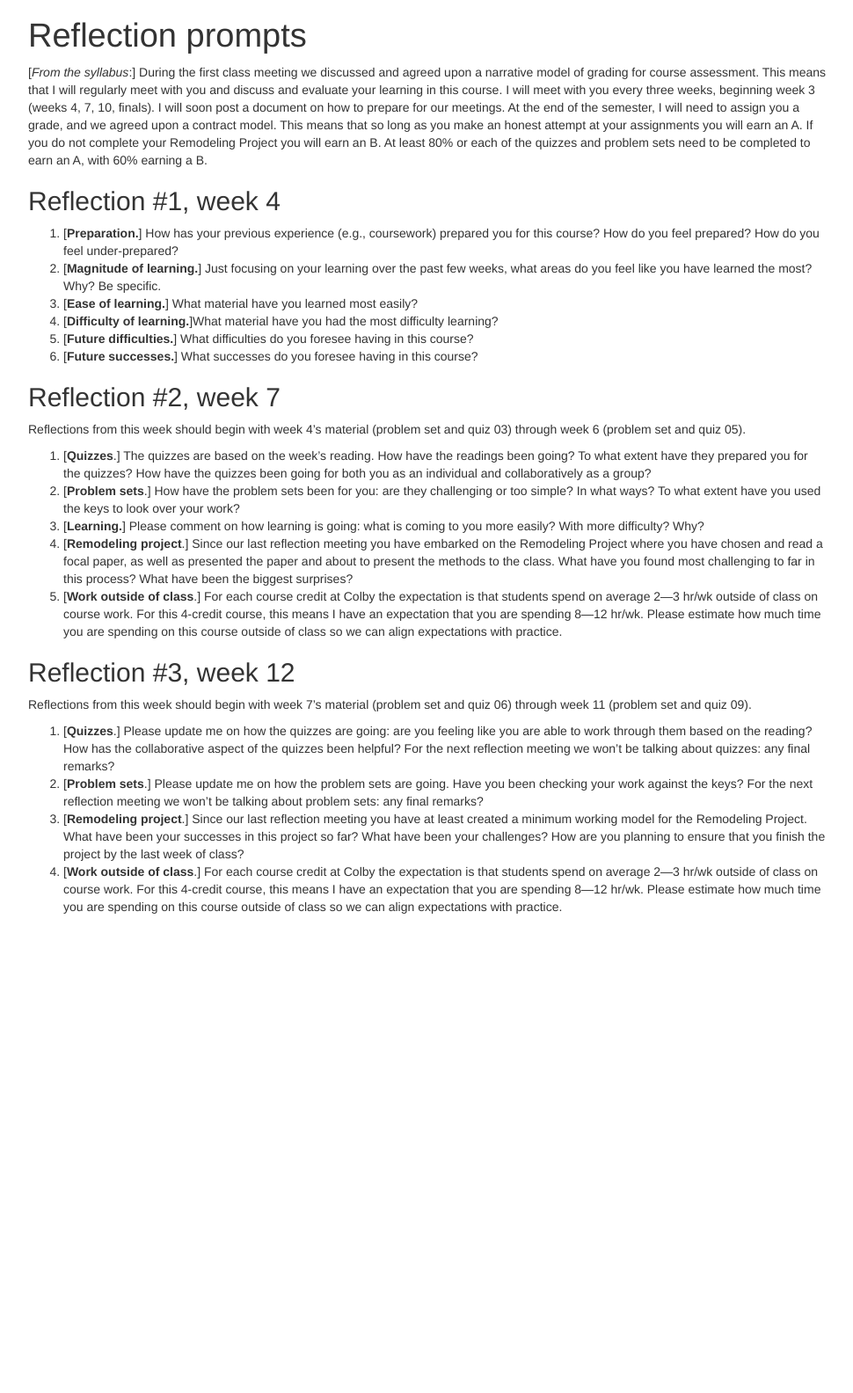
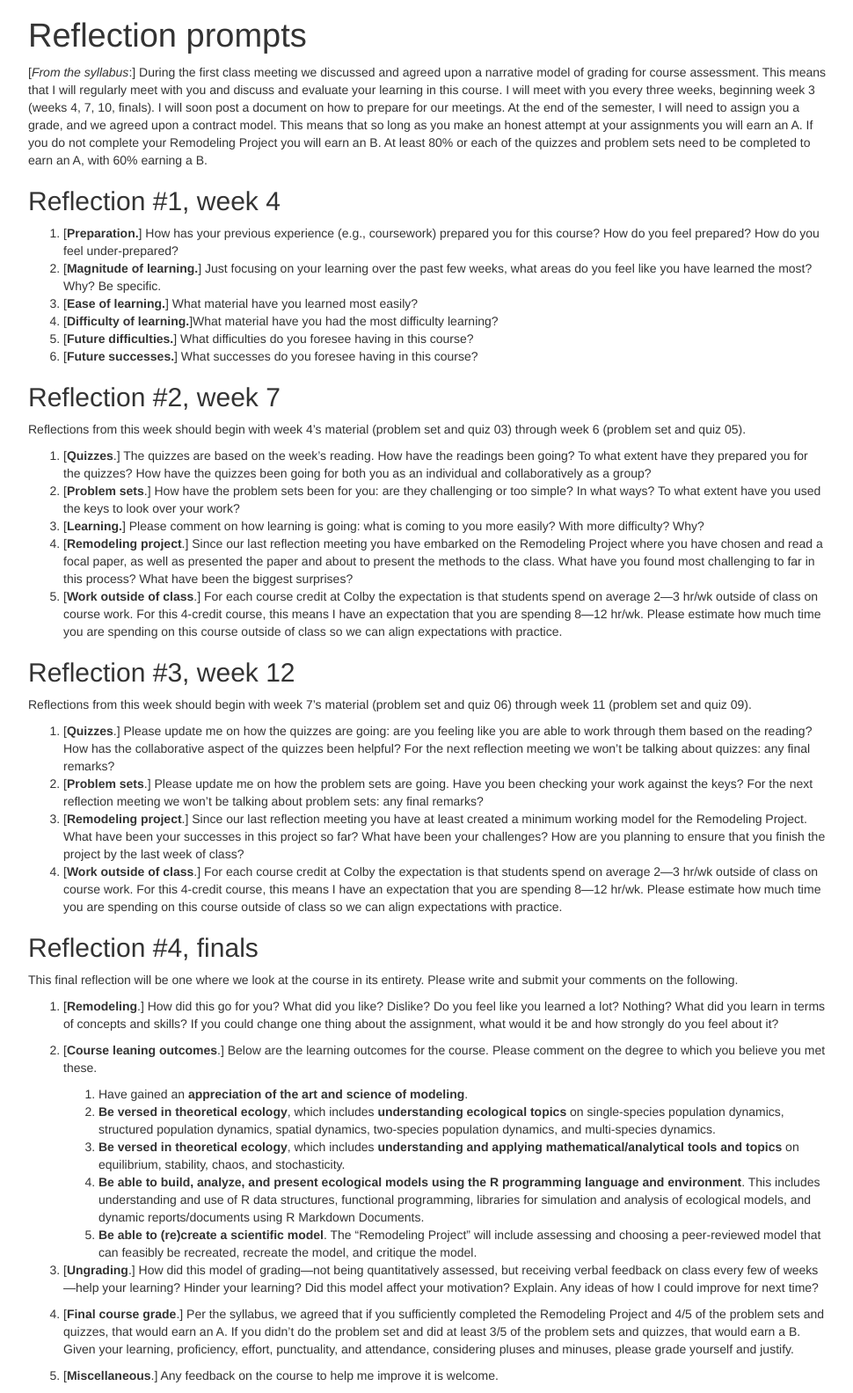
Before and after one commit to ColbyEcology/colbyecology.github.io, a Jekyll site: the page Misc/Reflection.html, which Jekyll copies as it is, in a window 1280 px wide. Shown: the whole page at 88% size, without its empty margins (153-1123 px from the left). Built offline with Jekyll 4.4.1, drawn with Linux system fonts in a browser that asks for light colours; before the commit the page ends 1051 px from its top, so only the background shows below that.

Commit message:
papers for next week

```diff
--- a/Misc/Reflection.html
+++ b/Misc/Reflection.html
@@ -445,25 +445,56 @@ have an expectation that you are spending 8—12 hr/wk. Please estimate
 how much time you are spending on this course outside of class so we can
 align expectations with practice.</li>
 </ol>
-<!---
-
-## Reflection #4, finals
-
-This final reflection will be one where we look at the course in its entirety. Please write and submit your comments on the following.
-
-1. [**Ungrading**.] How did this model of grading—not being quantitatively assessed, but receiving verbal feedback on class (Monday after p-sets are due and immediately after every quiz) every few of weeks—help you learn? Hinder your learning? Did this model affect your motivation? Explain. Any ideas of how I could improve for next time?
-
-2. [**Remodeling**.] How did this go for you? What did you like? Dislike? Do you feel like you learned a lot? Nothing? What did you learn in terms of concepts and skills? If you could change one thing about the assignment, what would it be and how strongly do you feel about it?
-
-3. [**Course leaning outcomes**.] Below are the learning outcomes for the course. Please comment on the degree to which you believe you met these.
-    1. Have gained an **appreciation of the art and science of modeling**.
-    2. **Be versed in theoretical ecology**, which includes **understanding ecological topics** on single-species population dynamics, structured population dynamics, spatial dynamics, two-species population dynamics, and multi-species dynamics.
-    3. **Be versed in theoretical ecology**, which includes **understanding and applying mathematical/analytical tools and topics** on equilibrium, stability, chaos, and stochasticity.
-    4. **Be able to build, analyze, and present ecological models using the R programming language and environment**. This includes understanding and use of R data structures, functional programming, libraries for simulation and analysis of ecological models, and dynamic reports/documents using R Markdown Documents.
-    5. **Be able to (re)create a scientific model**. The “Remodeling Project” will include assessing and choosing a peer-reviewed model that can feasibly be recreated, recreate the model, and critique the model.
-
-4. [**Miscellaneous**.] Any feedback on the course to help me improve it is welcome.
---->
+</div>
+<div id="reflection-4-finals" class="section level2">
+<h2>Reflection #4, finals</h2>
+<p>This final reflection will be one where we look at the course in its
+entirety. Please write and submit your comments on the following.</p>
+<ol style="list-style-type: decimal">
+<li><p>[<strong>Remodeling</strong>.] How did this go for you? What did
+you like? Dislike? Do you feel like you learned a lot? Nothing? What did
+you learn in terms of concepts and skills? If you could change one thing
+about the assignment, what would it be and how strongly do you feel
+about it?</p></li>
+<li><p>[<strong>Course leaning outcomes</strong>.] Below are the
+learning outcomes for the course. Please comment on the degree to which
+you believe you met these.</p>
+<ol style="list-style-type: decimal">
+<li>Have gained an <strong>appreciation of the art and science of
+modeling</strong>.</li>
+<li><strong>Be versed in theoretical ecology</strong>, which includes
+<strong>understanding ecological topics</strong> on single-species
+population dynamics, structured population dynamics, spatial dynamics,
+two-species population dynamics, and multi-species dynamics.</li>
+<li><strong>Be versed in theoretical ecology</strong>, which includes
+<strong>understanding and applying mathematical/analytical tools and
+topics</strong> on equilibrium, stability, chaos, and
+stochasticity.</li>
+<li><strong>Be able to build, analyze, and present ecological models
+using the R programming language and environment</strong>. This includes
+understanding and use of R data structures, functional programming,
+libraries for simulation and analysis of ecological models, and dynamic
+reports/documents using R Markdown Documents.</li>
+<li><strong>Be able to (re)create a scientific model</strong>. The
+“Remodeling Project” will include assessing and choosing a peer-reviewed
+model that can feasibly be recreated, recreate the model, and critique
+the model.</li>
+</ol></li>
+<li><p>[<strong>Ungrading</strong>.] How did this model of grading—not
+being quantitatively assessed, but receiving verbal feedback on class
+every few of weeks—help your learning? Hinder your learning? Did this
+model affect your motivation? Explain. Any ideas of how I could improve
+for next time?</p></li>
+<li><p>[<strong>Final course grade</strong>.] Per the syllabus, we
+agreed that if you sufficiently completed the Remodeling Project and 4/5
+of the problem sets and quizzes, that would earn an A. If you didn’t do
+the problem set and did at least 3/5 of the problem sets and quizzes,
+that would earn a B. Given your learning, proficiency, effort,
+punctuality, and attendance, considering pluses and minuses, please
+grade yourself and justify.</p></li>
+<li><p>[<strong>Miscellaneous</strong>.] Any feedback on the course to
+help me improve it is welcome.</p></li>
+</ol>
 </div>
 
 
```
Also changed, not shown: Schedule.md (+2 -2 lines).
